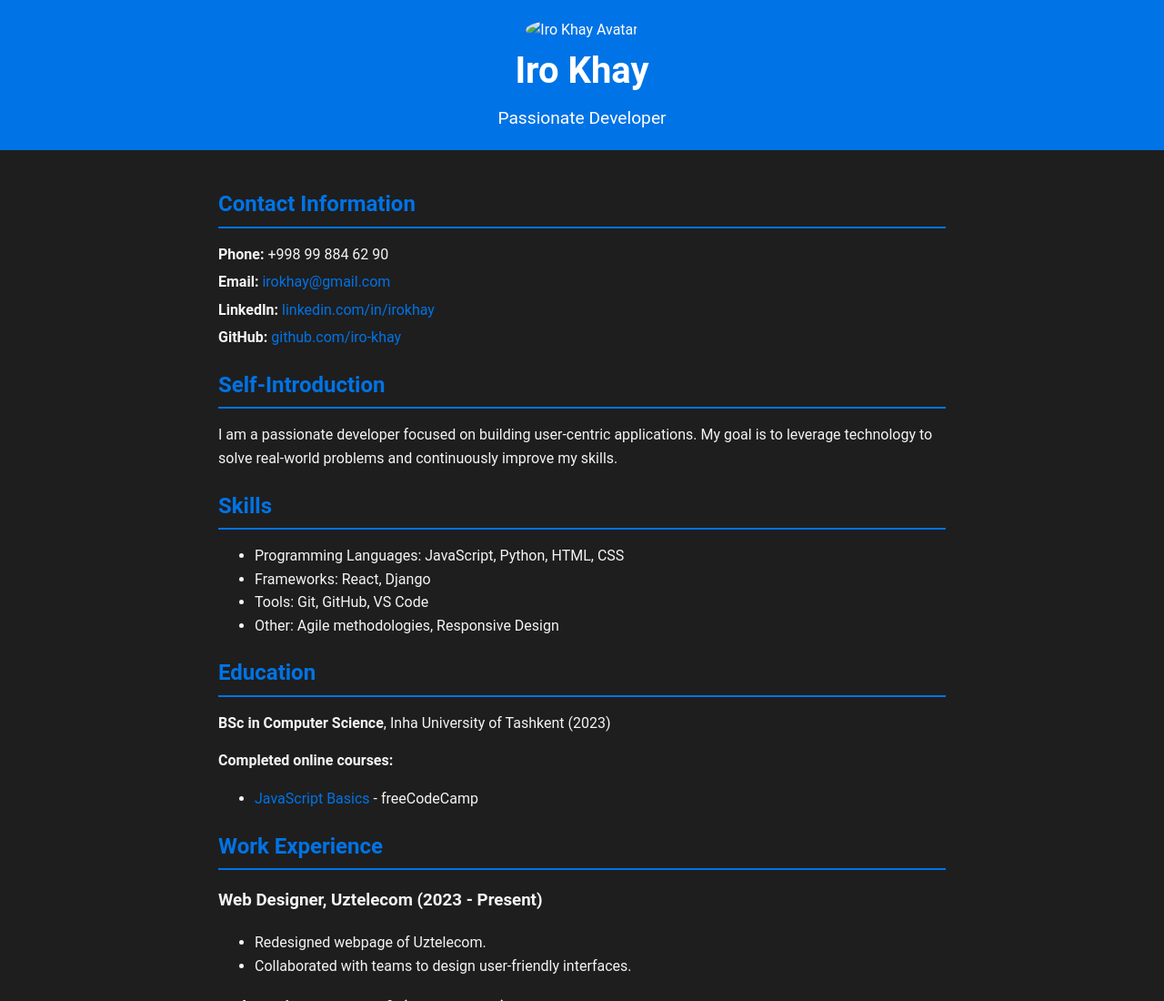
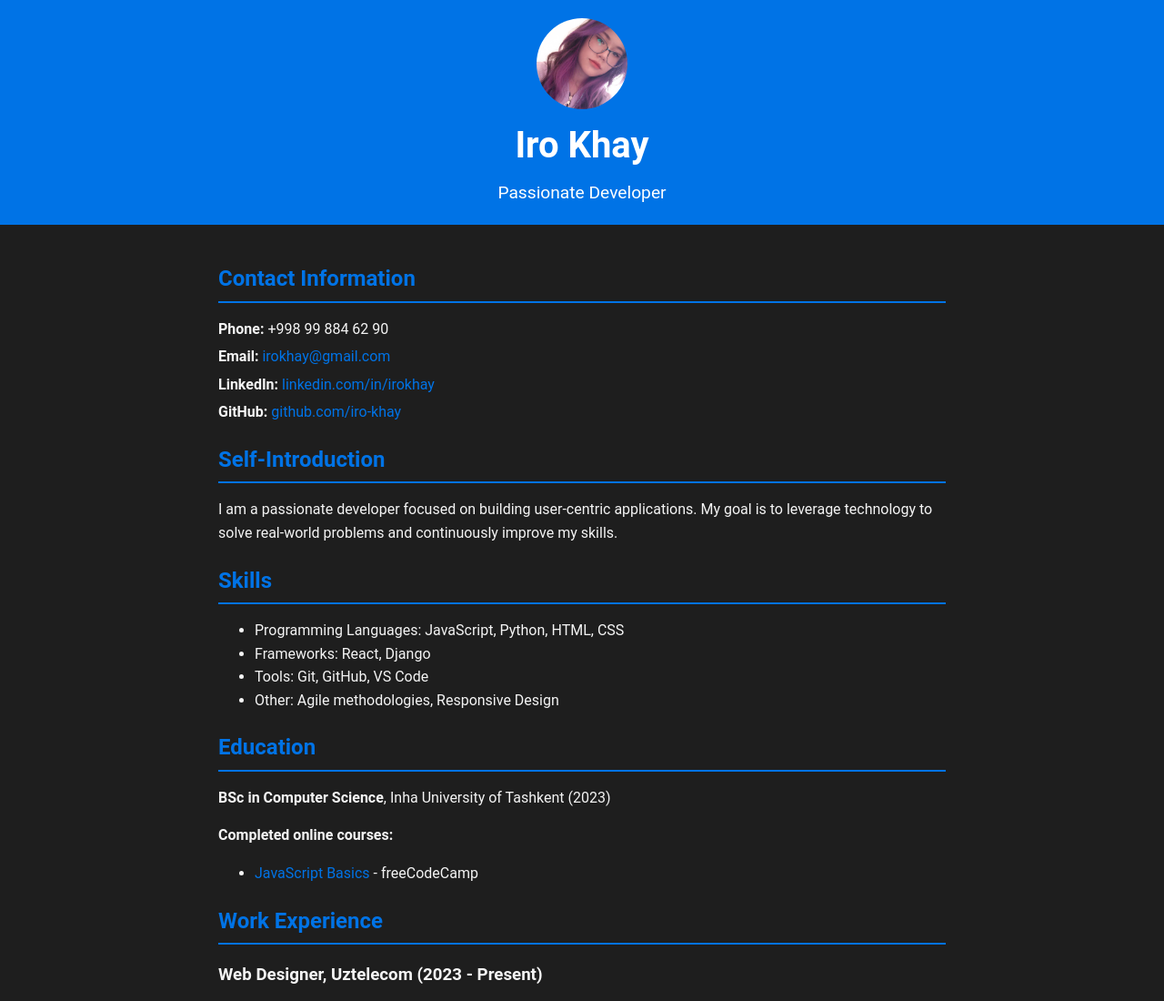
Before and after one commit to iro-khay/rsschool-cv, a plain HTML site: page index.html in a window 1280 px wide. Shown: the top 1100 px of the page at 91% size. Drawn offline with Linux system fonts and the light colour scheme.

Commit message:
Update index.html

```diff
--- a/index.html
+++ b/index.html
@@ -8,7 +8,7 @@
 </head>
 <body>
     <header class="header">
-         <img src="img" alt="Iro Khay Avatar" class="avatar">
+         <img src="https://github.com/iro-khay/rsschool-cv/blob/main/image.jpeg" alt="Iro Khay Avatar" class="avatar">
             <div>
                 <h1>Iro Khay</h1>
                 <p>Passionate Developer</p>
```
